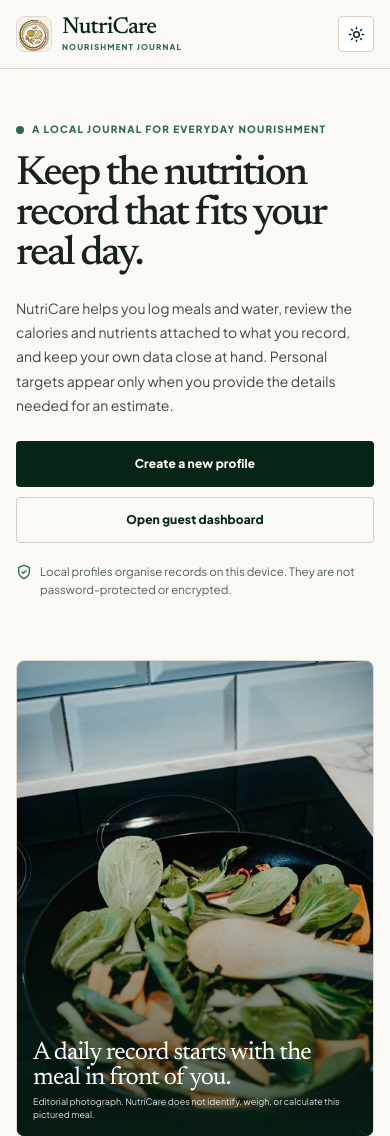
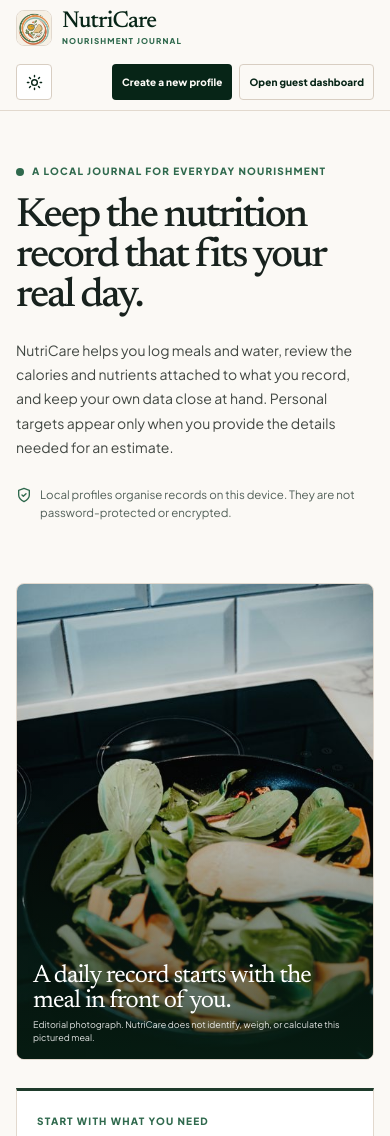
Before and after one commit to shaharsh1764/Nutricare, a Flask app: page / in a window 390 px wide. Shown: the top 1136 px of the page. Run offline with Flask 3, Linux system fonts and the light colour scheme; data that the repository does not hold is empty; some libraries are stand-ins or nearby versions.

Commit message:
Move landing actions to header
Co-authored-by: arena-agent <297053741+arena-agent@users.noreply.github.com>

```diff
--- a/static/css/style.css
+++ b/static/css/style.css
@@ -494,7 +494,9 @@ body.no-shell.landing-active{background:var(--canvas)}
 .landing-brand-mark img{display:block;width:100%;height:100%;object-fit:cover}
 .landing-brand b{display:block;font-family:var(--font-editorial);font-size:25px;font-weight:500;line-height:.92;letter-spacing:-.035em;color:var(--primary-deep)}
 .landing-brand small{display:block;margin-top:5px;font-size:8px;line-height:1;letter-spacing:.14em;font-weight:800;color:var(--emerald)}
-.landing-nav-actions{display:flex;align-items:center;gap:18px}
+.landing-nav-actions{display:flex;align-items:center;justify-content:flex-end;gap:12px}
+.landing-account-actions{display:flex;align-items:center;gap:8px}
+.landing-account-actions .btn{min-height:42px;padding:10px 15px;white-space:nowrap}
 .landing-nav-link{font-size:12px;font-weight:800;text-decoration:none;color:var(--ink-subtle)}
 .landing-nav-link:hover{color:var(--primary-deep)}
 .landing-theme-toggle{display:inline-flex;align-items:center;gap:7px;min-height:36px;padding:7px 10px;border:1px solid var(--line-strong);border-radius:var(--r-ctl);color:var(--primary-deep);background:var(--surface);font:inherit;font-size:11px;font-weight:800;cursor:pointer}
@@ -506,9 +508,8 @@ body.no-shell.landing-active{background:var(--canvas)}
 .landing-kicker span{display:block;width:8px;height:8px;border-radius:50%;background:var(--emerald)}
 .landing-hero h1{max-width:680px;margin-top:18px;color:var(--ink);font-family:var(--font-editorial);font-size:clamp(46px,5.2vw,72px);font-weight:500;line-height:.97;letter-spacing:-.055em}
 .landing-lede{max-width:610px;margin-top:22px;color:var(--ink-subtle);font-size:16px;line-height:1.75}
-.landing-hero-actions{display:flex;flex-wrap:wrap;gap:10px;margin-top:29px}
-.landing-primary-action,.landing-secondary-action{min-height:46px;padding:11px 16px;font-size:12px}
-.landing-local-note{display:flex;align-items:flex-start;gap:8px;max-width:580px;margin-top:20px;color:var(--muted);font-size:11.5px;line-height:1.55}
+.landing-primary-action,.landing-secondary-action{font-size:12px}
+.landing-local-note{display:flex;align-items:flex-start;gap:8px;max-width:580px;margin-top:27px;color:var(--muted);font-size:11.5px;line-height:1.55}
 .landing-local-note svg{flex:none;margin-top:1px;color:var(--emerald)}
 .landing-hero-media{position:relative;min-height:590px;margin:0;overflow:hidden;border:1px solid var(--line);border-radius:var(--r-card);background:var(--surface-muted)}
 .landing-hero-media:after{content:"";position:absolute;inset:40% 0 0;background:linear-gradient(180deg,transparent,rgba(7,37,23,.7));pointer-events:none}
@@ -557,13 +558,14 @@ html[data-theme="dark"] .landing-safety-copy{color:rgba(238,245,239,.8)}
 .landing-footer-brand{align-self:start}.landing-footer-brand b{font-size:22px}
 .landing-footer p{color:var(--muted);font-size:10.5px;line-height:1.55}.landing-photo-credits{text-align:right}.landing-photo-credits a{font-weight:800;color:var(--primary-deep)}
 @media(max-width:960px){
+  .landing-nav-link{display:none}.landing-theme-toggle{width:36px;height:36px;justify-content:center;padding:0}.landing-theme-toggle span{position:absolute;width:1px;height:1px;overflow:hidden;clip:rect(0 0 0 0);white-space:nowrap}
   .landing-hero{grid-template-columns:minmax(0,1fr) minmax(300px,.72fr);gap:34px}.landing-hero h1{font-size:clamp(43px,6vw,61px)}.landing-hero-media,.landing-hero-media img{min-height:510px}.landing-start-panel,.landing-existing,.landing-section-intro,.landing-safety{gap:28px}.landing-section-intro{grid-template-columns:1fr 1fr;column-gap:35px}.landing-method{gap:38px}.landing-method h2{font-size:36px}.landing-feature-card{padding:20px}.landing-footer-inner{grid-template-columns:auto 1fr}.landing-photo-credits{text-align:left;grid-column:2}
 }
 @media(max-width:700px){
   .landing-nav-inner,.landing-hero,.landing-start-panel,.landing-existing,.landing-details,.landing-method,.landing-safety,.landing-footer-inner{width:min(100% - 32px,560px)}
-  .landing-nav-inner{min-height:68px}.landing-nav-link{display:none}.landing-nav-actions{gap:0}.landing-theme-toggle{width:36px;height:36px;justify-content:center;padding:0}.landing-theme-toggle span{position:absolute;width:1px;height:1px;overflow:hidden;clip:rect(0 0 0 0);white-space:nowrap}
+  .landing-nav-inner{min-height:68px;padding:10px 0;flex-wrap:wrap}.landing-nav-actions{width:100%;gap:8px}.landing-account-actions{flex:1;justify-content:flex-end;gap:7px}.landing-account-actions .btn{min-height:36px;padding:8px 9px;font-size:10px;justify-content:center}
   .landing-brand-mark{width:36px;height:36px}.landing-brand b{font-size:23px}
-  .landing-hero{grid-template-columns:1fr;margin-top:0}.landing-hero-copy{padding:53px 0 28px}.landing-hero h1{font-size:clamp(42px,13vw,59px)}.landing-lede{font-size:14px;line-height:1.72}.landing-hero-actions{width:100%;margin-top:24px}.landing-hero-actions .btn{flex:1 1 100%;justify-content:center}
+  .landing-hero{grid-template-columns:1fr;margin-top:0}.landing-hero-copy{padding:53px 0 28px}.landing-hero h1{font-size:clamp(42px,13vw,59px)}.landing-lede{font-size:14px;line-height:1.72}
   .landing-hero-media,.landing-hero-media img{min-height:430px}.landing-photo-caption{right:16px;bottom:44px;left:16px;font-size:25px}
   .landing-start-panel,.landing-existing,.landing-section-intro,.landing-method,.landing-safety{grid-template-columns:1fr}.landing-start-panel,.landing-existing{padding:23px 20px}.landing-start-panel h2{font-size:29px}.landing-existing h2{font-size:25px}.landing-details{margin-top:72px}.landing-section-intro{margin-bottom:24px}.landing-details h2{font-size:38px}.landing-feature-grid{grid-template-columns:1fr}.landing-feature-card{min-height:0;padding:20px}.landing-feature-card h3{margin-top:22px}
   .landing-method{margin-top:72px}.landing-method-photo,.landing-method-photo img{min-height:370px}.landing-method-copy{padding:0}.landing-method h2{font-size:36px}.landing-safety{gap:22px;margin-top:72px;padding:28px 22px}.landing-safety h2{font-size:33px}.landing-footer{margin-top:72px}.landing-footer-inner{grid-template-columns:1fr;gap:14px;padding:25px 0 28px}.landing-photo-credits{grid-column:auto}
--- a/static/js/onboarding.js
+++ b/static/js/onboarding.js
@@ -94,6 +94,10 @@ async function renderOnboarding() {
               <svg width="17" height="17" viewBox="0 0 24 24" fill="none" stroke="currentColor" stroke-width="2" stroke-linecap="round" stroke-linejoin="round" aria-hidden="true"><circle cx="12" cy="12" r="4"/><path d="M12 2v2M12 20v2M4.93 4.93l1.41 1.41M17.66 17.66l1.41 1.41M2 12h2M20 12h2M4.93 19.07l1.41-1.41M17.66 6.34l1.41-1.41"/></svg>
               <span id="ob-theme-label">Switch to ${nextAppearance} appearance</span>
             </button>
+            <div class="landing-account-actions">
+              <button class="btn btn-deep landing-primary-action" id="ob-start">Create a new profile</button>
+              <button class="btn btn-ghost landing-secondary-action" id="ob-skip-all">Open guest dashboard</button>
+            </div>
           </div>
         </div>
       </header>
@@ -104,10 +108,6 @@ async function renderOnboarding() {
             <p class="landing-kicker"><span aria-hidden="true"></span> A local journal for everyday nourishment</p>
             <h1 id="landing-title">Keep the nutrition record that fits your real day.</h1>
             <p class="landing-lede">NutriCare helps you log meals and water, review the calories and nutrients attached to what you record, and keep your own data close at hand. Personal targets appear only when you provide the details needed for an estimate.</p>
-            <div class="landing-hero-actions">
-              <button class="btn btn-deep landing-primary-action" id="ob-start">Create a new profile</button>
-              <button class="btn btn-ghost landing-secondary-action" id="ob-skip-all">Open guest dashboard</button>
-            </div>
             <p class="landing-local-note"><svg width="16" height="16" viewBox="0 0 24 24" fill="none" stroke="currentColor" stroke-width="2" stroke-linecap="round" stroke-linejoin="round" aria-hidden="true"><path d="M12 22s8-4 8-10V5l-8-3-8 3v7c0 6 8 10 8 10z"/><path d="M9 12l2 2 4-4"/></svg> Local profiles organise records on this device. They are not password-protected or encrypted.</p>
           </div>
           <figure class="landing-hero-media">
```
Also changed, not shown: tests/ui_smoke.js (+6 -4 lines).
